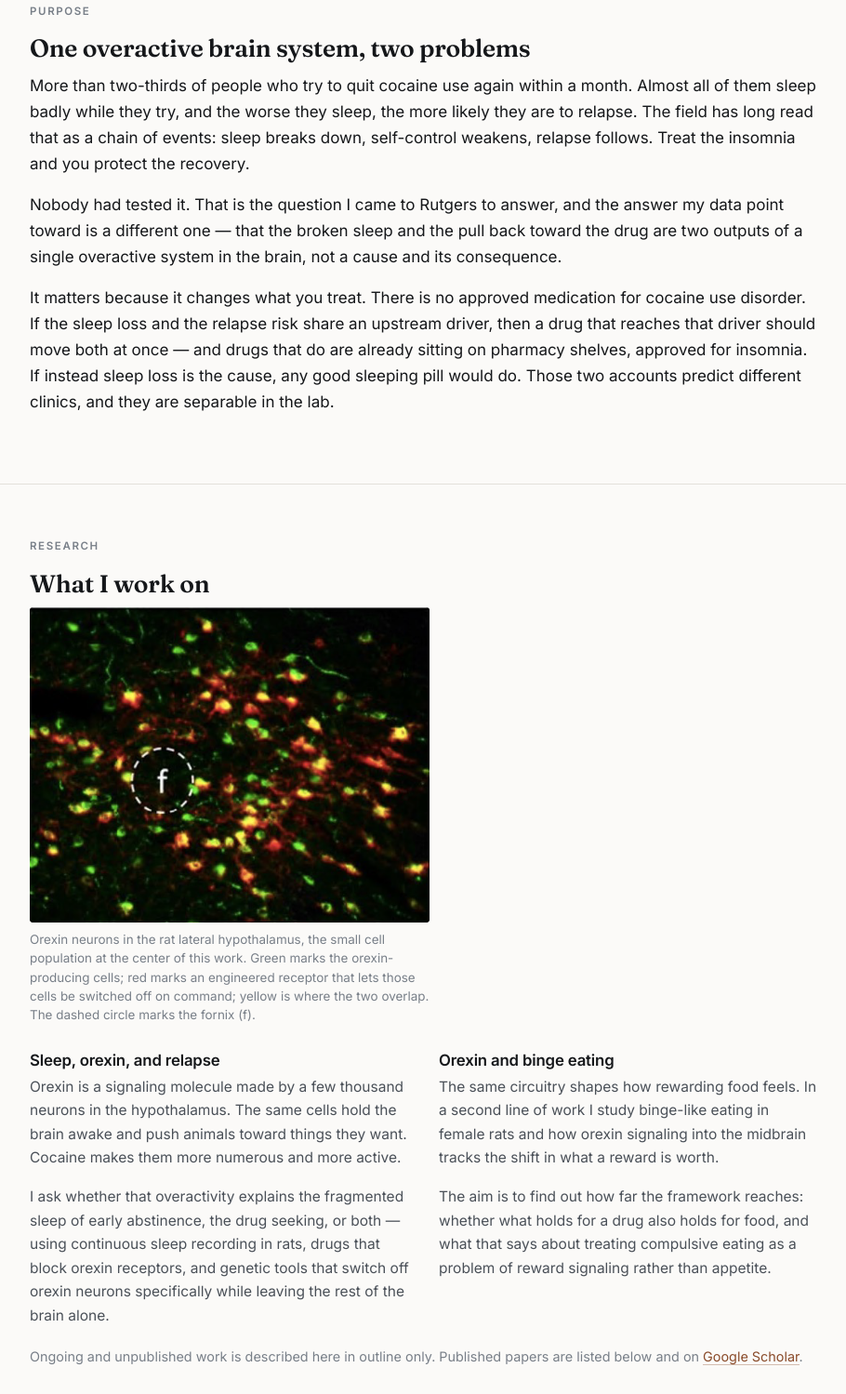
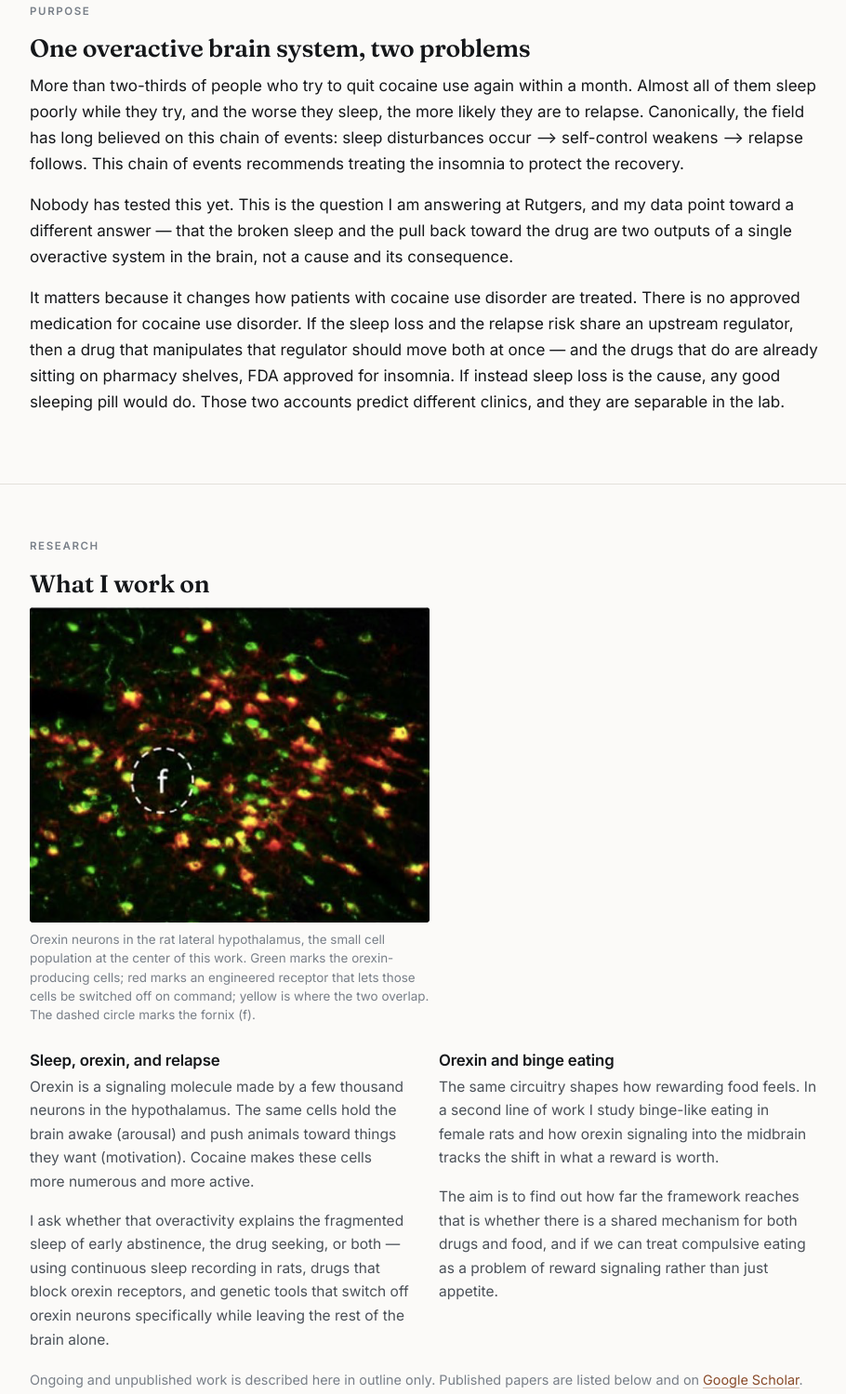
Before and after one commit to utsav-gyawali/utsav-gyawali.github.io, a plain HTML site: page index.html in a window 1280 px wide. Shown: the part 506-2005 px from the top of the page at 93% size, without its empty margins (184-1094 px from the left). Drawn offline with Linux system fonts and the light colour scheme.

Commit message:
Refine meta descriptions and section content
Updated descriptions and phrasing for clarity and accuracy in various sections.

```diff
--- a/index.html
+++ b/index.html
@@ -6,7 +6,7 @@
 <title>Utsav Gyawali</title>
 <meta name="description" content="Utsav Gyawali, PhD — neuroscientist at the Rutgers Brain Health Institute studying sleep, the orexin system, and relapse in addiction.">
 <meta property="og:title" content="Utsav Gyawali, PhD — Neuroscience of sleep, orexin, and addiction">
-<meta property="og:description" content="Postdoctoral Associate at the Rutgers Brain Health Institute. I study why sleep falls apart during drug abstinence, and whether that is a symptom of relapse risk or a cause of it.">
+<meta property="og:description" content="Postdoctoral Associate at the Rutgers Brain Health Institute. I study why sleep disturbances occur during drug abstinence, and whether that is a symptom of relapse risk or a cause of it.">
 <meta property="og:type" content="profile">
 <link rel="preconnect" href="https://fonts.googleapis.com">
 <link rel="preconnect" href="https://fonts.gstatic.com" crossorigin>
@@ -133,9 +133,9 @@ footer a{color:var(--ink-2)}
   <div class="wrap">
     <p class="eyebrow">Purpose</p>
     <h2>One overactive brain system, two problems</h2>
-    <p>More than two-thirds of people who try to quit cocaine use again within a month. Almost all of them sleep badly while they try, and the worse they sleep, the more likely they are to relapse. The field has long read that as a chain of events: sleep breaks down, self-control weakens, relapse follows. Treat the insomnia and you protect the recovery.</p>
-    <p>Nobody had tested it. That is the question I came to Rutgers to answer, and the answer my data point toward is a different one &mdash; that the broken sleep and the pull back toward the drug are two outputs of a single overactive system in the brain, not a cause and its consequence.</p>
-    <p>It matters because it changes what you treat. There is no approved medication for cocaine use disorder. If the sleep loss and the relapse risk share an upstream driver, then a drug that reaches that driver should move both at once &mdash; and drugs that do are already sitting on pharmacy shelves, approved for insomnia. If instead sleep loss is the cause, any good sleeping pill would do. Those two accounts predict different clinics, and they are separable in the lab.</p>
+    <p>More than two-thirds of people who try to quit cocaine use again within a month. Almost all of them sleep poorly while they try, and the worse they sleep, the more likely they are to relapse. Canonically, the field has long believed on this chain of events: sleep disturbances occur --> self-control weakens --> relapse follows. This chain of events recommends treating the insomnia to protect the recovery.</p>
+    <p>Nobody has tested this yet. This is the question I am answering at Rutgers, and my data point toward a different answer &mdash; that the broken sleep and the pull back toward the drug are two outputs of a single overactive system in the brain, not a cause and its consequence.</p>
+    <p>It matters because it changes how patients with cocaine use disorder are treated. There is no approved medication for cocaine use disorder. If the sleep loss and the relapse risk share an upstream regulator, then a drug that manipulates that regulator should move both at once &mdash; and the drugs that do are already sitting on pharmacy shelves, FDA approved for insomnia. If instead sleep loss is the cause, any good sleeping pill would do. Those two accounts predict different clinics, and they are separable in the lab.</p>
   </div>
 </section>
 
@@ -150,13 +150,13 @@ footer a{color:var(--ink-2)}
     <div class="threads">
       <div class="thread">
         <h3>Sleep, orexin, and relapse</h3>
-        <p>Orexin is a signaling molecule made by a few thousand neurons in the hypothalamus. The same cells hold the brain awake and push animals toward things they want. Cocaine makes them more numerous and more active.</p>
+        <p>Orexin is a signaling molecule made by a few thousand neurons in the hypothalamus. The same cells hold the brain awake (arousal) and push animals toward things they want (motivation). Cocaine makes these cells more numerous and more active.</p>
         <p>I ask whether that overactivity explains the fragmented sleep of early abstinence, the drug seeking, or both &mdash; using continuous sleep recording in rats, drugs that block orexin receptors, and genetic tools that switch off orexin neurons specifically while leaving the rest of the brain alone.</p>
       </div>
       <div class="thread">
         <h3>Orexin and binge eating</h3>
         <p>The same circuitry shapes how rewarding food feels. In a second line of work I study binge-like eating in female rats and how orexin signaling into the midbrain tracks the shift in what a reward is worth.</p>
-        <p>The aim is to find out how far the framework reaches: whether what holds for a drug also holds for food, and what that says about treating compulsive eating as a problem of reward signaling rather than appetite.</p>
+        <p>The aim is to find out how far the framework reaches that is whether there is a shared mechanism for both drugs and food, and if we can treat compulsive eating as a problem of reward signaling rather than just appetite.</p>
       </div>
     </div>
     <p class="note">Ongoing and unpublished work is described here in outline only. Published papers are listed below and on <a href="https://scholar.google.com/citations?user=lSRvFqYAAAAJ&amp;hl=en&amp;oi=ao">Google Scholar</a>.</p>
@@ -207,7 +207,7 @@ footer a{color:var(--ink-2)}
   <div class="wrap">
     <p class="eyebrow">Science writing</p>
     <h2>Explaining brain science to everyone else</h2>
-    <p>Alongside the bench work I write for the Brain Health Institute, translating neuroscience for patients, families, and scientists outside the field. The program this work belongs to, <em>Brain Health Insights for You</em>, won a Bronze Anthem Award in 2026.</p>
+    <p>Alongside the bench work, I write for the Brain Health Institute, translating neuroscience for patients, families, students, and scientists outside the field. The program this work belongs to, <em>Brain Health Insights for You</em>, won a Bronze Anthem Award in 2026.</p>
     <ul class="items">
       <li><span><a href="https://www.rutgers.edu/news/rutgers-researchers-lead-study-tracking-risk-factors-alzheimers-disease-and-dementias-south">Rutgers Researchers Lead Study Tracking Risk Factors for Alzheimer&rsquo;s Disease and Dementias in South Asian Americans</a></span><span class="yr">Rutgers Today</span></li>
       <li><span><a href="https://brainhealthinstitute.rutgers.edu/2026/11/01/bhi-plenary-seminar-dr-alain-dagher-presents-computational-models-of-neurodegeneration/">Computational models of neurodegeneration &mdash; BHI Plenary Seminar, Dr. Alain Dagher</a></span><span class="yr">2026</span></li>
```
